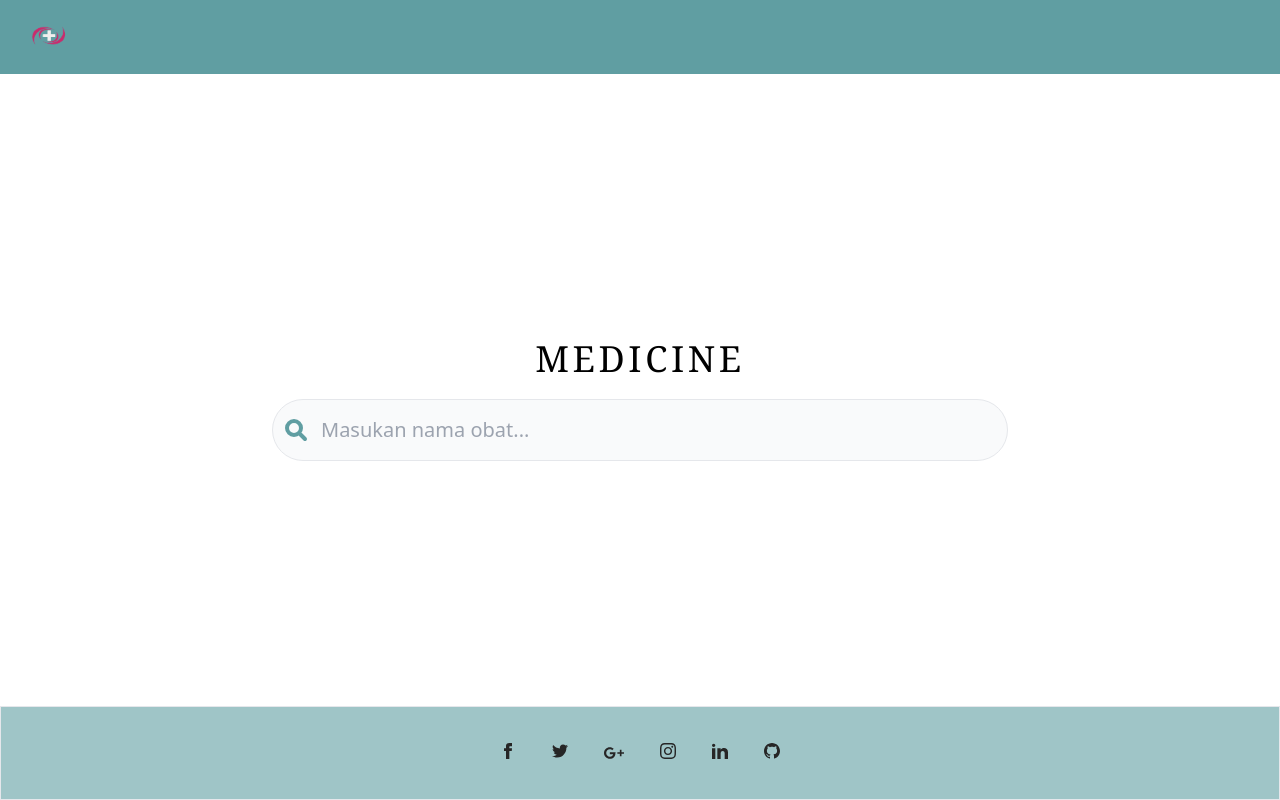
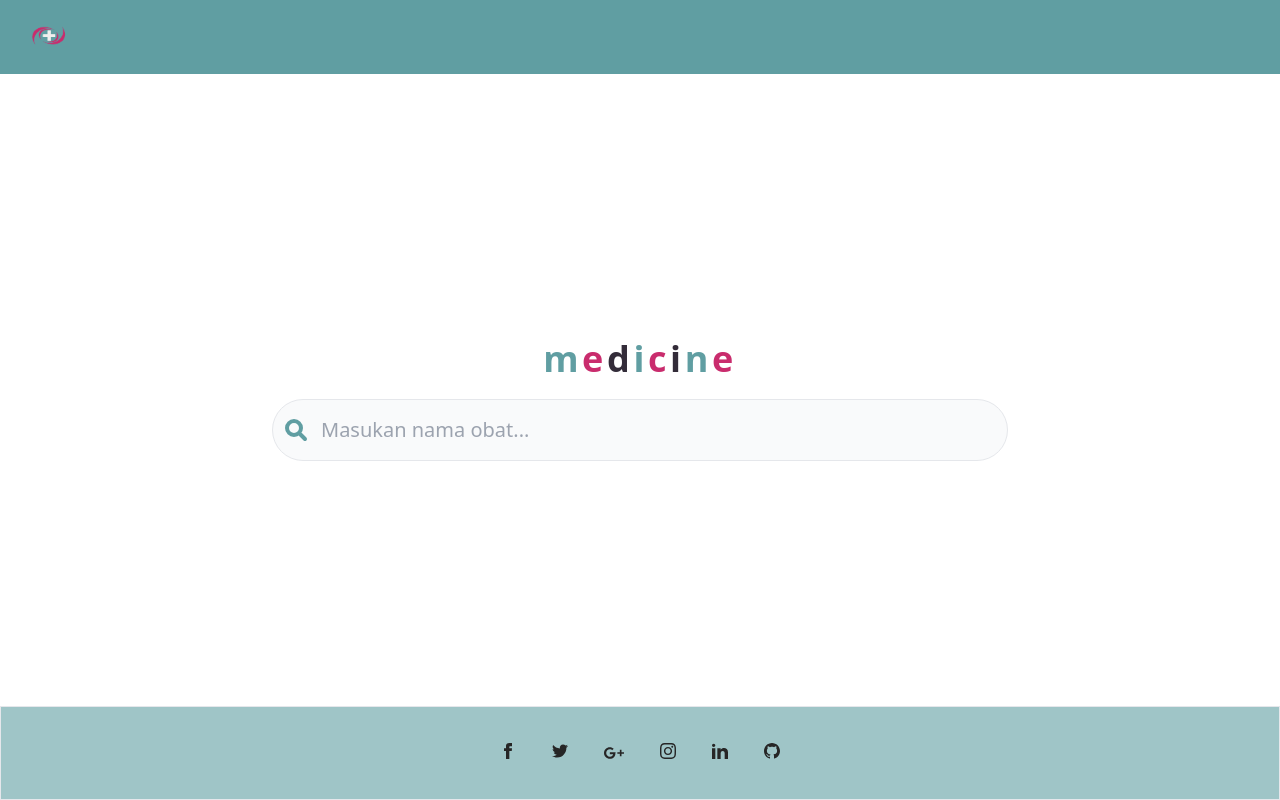
Before and after one commit to MichaelJuannn/methlab, a Next.js app: page /search in a window 1280 px wide. Built offline with nearby package versions, Linux system fonts and the light colour scheme.

Commit message:
Menaikkan posisi search bar, menambahkan logo dan memperbarui tulisan medicine sesuai dengan figma

```diff
--- a/src/pages/index.tsx
+++ b/src/pages/index.tsx
@@ -25,7 +25,7 @@ export default function Home() {
               href="search"
               className="m-auto  mt-10 w-1/2 rounded-md bg-red-600 py-2 px-8 text-center"
             >
-              <button className="">Mulai Sekarang</button>
+              <button style={{ color: "white" }}>Mulai Sekarang</button>
             </Link>
           </div>
         </div>
--- a/src/pages/search.tsx
+++ b/src/pages/search.tsx
@@ -5,8 +5,15 @@ export default function Search() {
     <div className="flex flex-col min-h-screen">
       <Navbar />
       <div className="flex-none md:flex-1 flex flex-col items-center justify-center h-screen">
-        <h2 className="py-5 text-center font-serif text-4xl uppercase tracking-widest">
-          medicine
+      <h2 className="py-5 text-center font-montserrat font-bold text-4xl lowercase tracking-widest">
+          <span style={{ color: "#609EA2" }}>m</span>
+          <span style={{ color: "#C92C6D" }}>e</span>
+          <span style={{ color: "#332C39" }}>d</span>
+          <span style={{ color: "#609EA2" }}>i</span>
+          <span style={{ color: "#C92C6D" }}>c</span>
+          <span style={{ color: "#332C39" }}>i</span>
+          <span style={{ color: "#609EA2" }}>n</span>
+          <span style={{ color: "#C92C6D" }}>e</span>
         </h2>
         <form
           className="w-full ml-auto mr-auto min-w-max max-w-3xl overflow-auto object-contain px-4"
```
